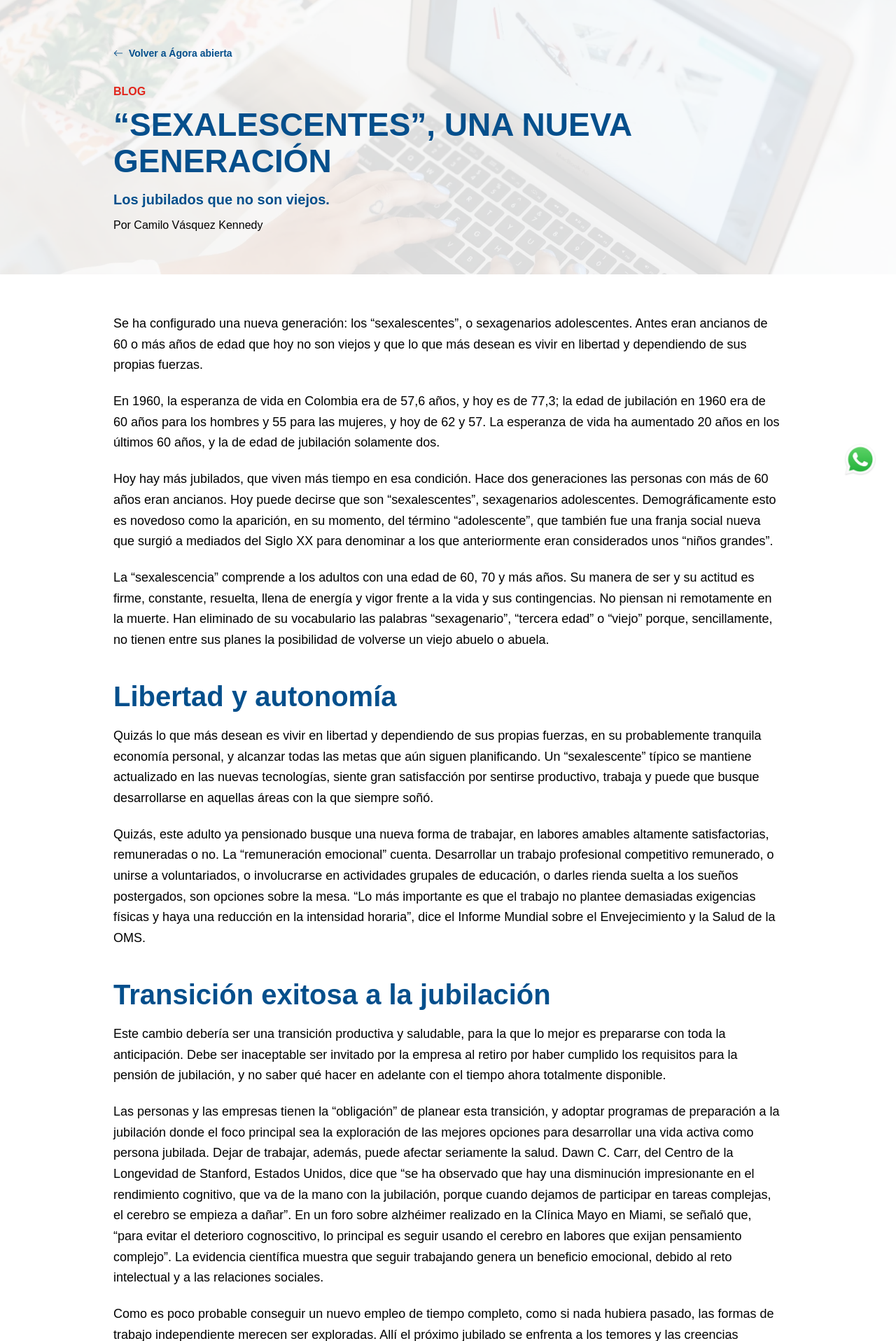
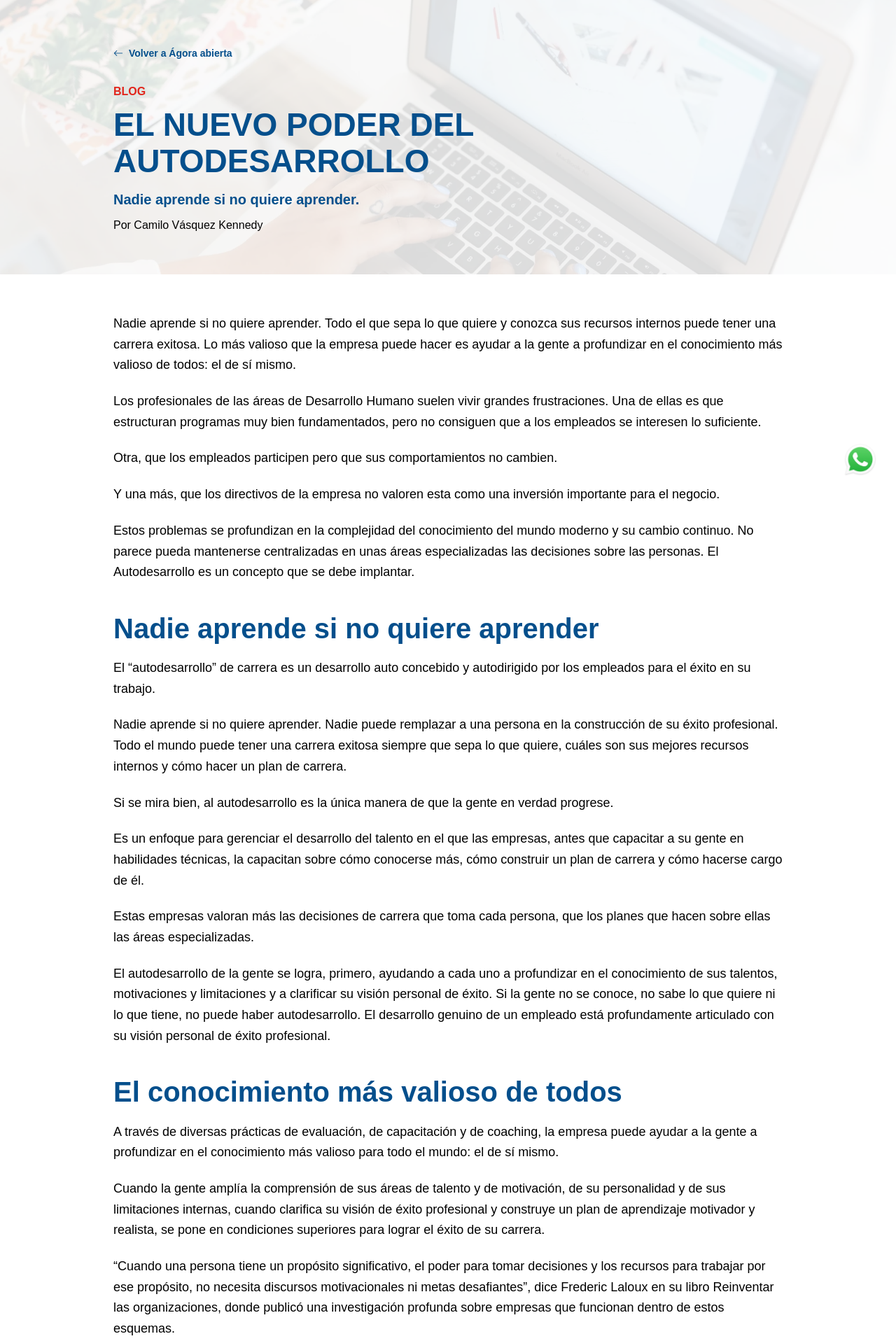
Before and after one commit to hagama/paginavk, a PHP site: page /pages/blogs/blog1.php in a window 1280 px wide. Shown: the part 92-2008 px from the top of the page at 70% size. Run offline with PHP 8.4, Linux system fonts and the light colour scheme.

Commit message:
Update blog autodesarrollo content

```diff
--- a/pages/blogs/blog1.php
+++ b/pages/blogs/blog1.php
@@ -4,7 +4,7 @@
   <head>
     <meta charset="utf-8">
     <meta name="viewport" content="width=device-width, initial-scale=1">
-    <title>VK - Sexalescentes, una nueva generación</title>
+    <title>VK - El nuevo poder del autodesarrollo</title>
 <?php render_open_graph(); ?>
     <link rel="icon" type="image/x-icon" href="../../recursos-multimedia/logos/icon-vasquez-kennedy.ico">
     <link href="https://cdn.jsdelivr.net/npm/bootstrap@5.3.8/dist/css/bootstrap.min.css" rel="stylesheet" integrity="sha384-sRIl4kxILFvY47J16cr9ZwB07vP4J8+LH7qKQnuqkuIAvNWLzeN8tE5YBujZqJLB" crossorigin="anonymous">
@@ -84,37 +84,73 @@
                     Volver a Ágora abierta
                 </a>
                 <p class="blog-kicker text-p4">Blog</p>
-                <h1>“SEXALESCENTES”, UNA NUEVA GENERACIÓN</h1>
-                <p class="blog-subtitle text-p2">Los jubilados que no son viejos.</p>
+                <h1>EL NUEVO PODER DEL AUTODESARROLLO</h1>
+                <p class="blog-subtitle text-p2">Nadie aprende si no quiere aprender.</p>
                 <p class="blog-author text-p4">Por Camilo Vásquez Kennedy</p>
             </div>
         </section>
 
         <section class="blog-article-section">
             <article class="container blog-article">
-                <p class="text-p3">Se ha configurado una nueva generación: los “sexalescentes”, o sexagenarios adolescentes. Antes eran ancianos de 60 o más años de edad que hoy no son viejos y que lo que más desean es vivir en libertad y dependiendo de sus propias fuerzas.</p>
+                <p class="text-p3">Nadie aprende si no quiere aprender. Todo el que sepa lo que quiere y conozca sus recursos internos puede tener una carrera exitosa. Lo más valioso que la empresa puede hacer es ayudar a la gente a profundizar en el conocimiento más valioso de todos: el de sí mismo.</p>
 
-                <p class="text-p3">En 1960, la esperanza de vida en Colombia era de 57,6 años, y hoy es de 77,3; la edad de jubilación en 1960 era de 60 años para los hombres y 55 para las mujeres, y hoy de 62 y 57. La esperanza de vida ha aumentado 20 años en los últimos 60 años, y la de edad de jubilación solamente dos.</p>
+                <p class="text-p3">Los profesionales de las áreas de Desarrollo Humano suelen vivir grandes frustraciones. Una de ellas es que estructuran programas muy bien fundamentados, pero no consiguen que a los empleados se interesen lo suficiente.</p>
 
-                <p class="text-p3">Hoy hay más jubilados, que viven más tiempo en esa condición. Hace dos generaciones las personas con más de 60 años eran ancianos. Hoy puede decirse que son “sexalescentes”, sexagenarios adolescentes. Demográficamente esto es novedoso como la aparición, en su momento, del término “adolescente”, que también fue una franja social nueva que surgió a mediados del Siglo XX para denominar a los que anteriormente eran considerados unos “niños grandes”.</p>
+                <p class="text-p3">Otra, que los empleados participen pero que sus comportamientos no cambien.</p>
 
-                <p class="text-p3">La “sexalescencia” comprende a los adultos con una edad de 60, 70 y más años. Su manera de ser y su actitud es firme, constante, resuelta, llena de energía y vigor frente a la vida y sus contingencias. No piensan ni remotamente en la muerte. Han eliminado de su vocabulario las palabras “sexagenario”, “tercera edad” o “viejo” porque, sencillamente, no tienen entre sus planes la posibilidad de volverse un viejo abuelo o abuela.</p>
+                <p class="text-p3">Y una más, que los directivos de la empresa no valoren esta como una inversión importante para el negocio.</p>
 
-                <h2>Libertad y autonomía</h2>
+                <p class="text-p3">Estos problemas se profundizan en la complejidad del conocimiento del mundo moderno y su cambio continuo. No parece pueda mantenerse centralizadas en unas áreas especializadas las decisiones sobre las personas. El Autodesarrollo es un concepto que se debe implantar.</p>
 
-                <p class="text-p3">Quizás lo que más desean es vivir en libertad y dependiendo de sus propias fuerzas, en su probablemente tranquila economía personal, y alcanzar todas las metas que aún siguen planificando. Un “sexalescente” típico se mantiene actualizado en las nuevas tecnologías, siente gran satisfacción por sentirse productivo, trabaja y puede que busque desarrollarse en aquellas áreas con la que siempre soñó.</p>
+                <h2>Nadie aprende si no quiere aprender</h2>
 
-                <p class="text-p3">Quizás, este adulto ya pensionado busque una nueva forma de trabajar, en labores amables altamente satisfactorias, remuneradas o no. La “remuneración emocional” cuenta. Desarrollar un trabajo profesional competitivo remunerado, o unirse a voluntariados, o involucrarse en actividades grupales de educación, o darles rienda suelta a los sueños postergados, son opciones sobre la mesa. “Lo más importante es que el trabajo no plantee demasiadas exigencias físicas y haya una reducción en la intensidad horaria”, dice el Informe Mundial sobre el Envejecimiento y la Salud de la OMS.</p>
+                <p class="text-p3">El “autodesarrollo” de carrera es un desarrollo auto concebido y autodirigido por los empleados para el éxito en su trabajo.</p>
 
-                <h2>Transición exitosa a la jubilación</h2>
+                <p class="text-p3">Nadie aprende si no quiere aprender. Nadie puede remplazar a una persona en la construcción de su éxito profesional. Todo el mundo puede tener una carrera exitosa siempre que sepa lo que quiere, cuáles son sus mejores recursos internos y cómo hacer un plan de carrera.</p>
 
-                <p class="text-p3">Este cambio debería ser una transición productiva y saludable, para la que lo mejor es prepararse con toda la anticipación. Debe ser inaceptable ser invitado por la empresa al retiro por haber cumplido los requisitos para la pensión de jubilación, y no saber qué hacer en adelante con el tiempo ahora totalmente disponible.</p>
+                <p class="text-p3">Si se mira bien, al autodesarrollo es la única manera de que la gente en verdad progrese.</p>
 
-                <p class="text-p3">Las personas y las empresas tienen la “obligación” de planear esta transición, y adoptar programas de preparación a la jubilación donde el foco principal sea la exploración de las mejores opciones para desarrollar una vida activa como persona jubilada. Dejar de trabajar, además, puede afectar seriamente la salud. Dawn C. Carr, del Centro de la Longevidad de Stanford, Estados Unidos, dice que “se ha observado que hay una disminución impresionante en el rendimiento cognitivo, que va de la mano con la jubilación, porque cuando dejamos de participar en tareas complejas, el cerebro se empieza a dañar”. En un foro sobre alzhéimer realizado en la Clínica Mayo en Miami, se señaló que, “para evitar el deterioro cognoscitivo, lo principal es seguir usando el cerebro en labores que exijan pensamiento complejo”. La evidencia científica muestra que seguir trabajando genera un beneficio emocional, debido al reto intelectual y a las relaciones sociales.</p>
+                <p class="text-p3">Es un enfoque para gerenciar el desarrollo del talento en el que las empresas, antes que capacitar a su gente en habilidades técnicas, la capacitan sobre cómo conocerse más, cómo construir un plan de carrera y cómo hacerse cargo de él.</p>
 
-                <p class="text-p3">Como es poco probable conseguir un nuevo empleo de tiempo completo, como si nada hubiera pasado, las formas de trabajo independiente merecen ser exploradas. Allí el próximo jubilado se enfrenta a los temores y las creencias limitantes alrededor de la independencia laboral, que a veces paralizan. Pero los tiempos modernos han multiplicado las opciones para la prestación de servicios profesionales bajo modalidades novedosas como los “Interim Managers” -gerentes que se vinculan a una empresa para liderar proyectos específicos por tiempo definido y con jornadas parciales-, o la provisión de servicios tercerizados, o el servicio en juntas directivas o la consultoría profesional, y muchas otras.</p>
+                <p class="text-p3">Estas empresas valoran más las decisiones de carrera que toma cada persona, que los planes que hacen sobre ellas las áreas especializadas.</p>
 
-                <p class="text-p3">Para casi todas ellas es posible prepararse. El nuevo jubilado probablemente no tenga que inventarse nada nuevo sino armar una buena propuesta para el entorno, basada en los conocimientos, habilidades y experiencias de una vida de trabajo, empacada ahora de manera diferente. Prepararse a tiempo puede hacer que esta última etapa de la vida sea lo que debe ser: un verdadero júbilo.</p>
+                <p class="text-p3">El autodesarrollo de la gente se logra, primero, ayudando a cada uno a profundizar en el conocimiento de sus talentos, motivaciones y limitaciones y a clarificar su visión personal de éxito. Si la gente no se conoce, no sabe lo que quiere ni lo que tiene, no puede haber autodesarrollo. El desarrollo genuino de un empleado está profundamente articulado con su visión personal de éxito profesional.</p>
+
+                <h2>El conocimiento más valioso de todos</h2>
+
+                <p class="text-p3">A través de diversas prácticas de evaluación, de capacitación y de coaching, la empresa puede ayudar a la gente a profundizar en el conocimiento más valioso para todo el mundo: el de sí mismo.</p>
+
+                <p class="text-p3">Cuando la gente amplía la comprensión de sus áreas de talento y de motivación, de su personalidad y de sus limitaciones internas, cuando clarifica su visión de éxito profesional y construye un plan de aprendizaje motivador y realista, se pone en condiciones superiores para lograr el éxito de su carrera.</p>
+
+                <p class="text-p3">“Cuando una persona tiene un propósito significativo, el poder para tomar decisiones y los recursos para trabajar por ese propósito, no necesita discursos motivacionales ni metas desafiantes”, dice Frederic Laloux en su libro Reinventar las organizaciones, donde publicó una investigación profunda sobre empresas que funcionan dentro de estos esquemas.</p>
+
+                <p class="text-p3">El segundo apoyo esencial para los empleados consiste en proveerles un método para la construcción de los planes para su autodesarrollo. Las personas no suelen saber cómo hacer para conducir su desarrollo profesional.</p>
+
+                <p class="text-p3">Lo que sigue es la alienación de esas prioridades individuales con los planes de la empresa y con las exigencias de su rol, que debería incluir un ejercicio de discusión con los representantes apropiados de la empresa. Deberá asegurarse de que sus directivos estén debidamente capacitados en el arte de conversar con sus empleados sobre su desarrollo y facilitar acuerdos y apoyos organizacionales.</p>
+
+                <h2>¿En qué empresas se puede hacer autodesarrollo?</h2>
+
+                <p class="text-p3">El autodesarrollo se practica en empresas en donde se respira un ambiente de confianza y de responsabilidad. “Cuando las organizaciones se construyen (…) sobre estructuras y prácticas que engendran confianza y responsabilidad, comienzan a suceder cosas extraordinarias e inesperadas”, afirmó Laloux. Allí demostró que “hay empresas gobernadas por leyes diferentes y exitosas. La base principal es la confianza y la responsabilidad”. Y son exitosas y ningún empleado tiene interés en abandonarla.</p>
+
+                <p class="text-p3">Las empresas que practican el autodesarrollo invierten en el progreso de su gente y asumen sin miedo el riesgo de hacerla más atractiva en el mercado laboral. Creen en la paradoja del desarrollo según la cual “toda persona que sienta que está prosperando profesionalmente en su empresa y haciéndose más empleable, tenderá a permanecer en ella”.</p>
+
+                <p class="text-p3">El autodesarrollo se puede hacer en empresas que confían en la capacidad de sus empleados para autodirigirse y que respetan y apoyan su autonomía.</p>
+
+                <p class="text-p3">Estas empresas no le programan actividades de capacitación o de coaching a los empleados, definidas por los especialistas desde la cima. Más bien, ponen a si alcance recursos para la autocapacitación mediante cursos, asesores y prácticas que cada persona puede escoger y usar.</p>
+
+                <p class="text-p3">Necesariamente, son objetivas y transparentes en la oferta de vacantes para los empleados y equitativas en las decisiones. Alientan a las personas a que se postulen a las oportunidades internas y las capacitan continuamente para que sean eficaces eligiendo las postulaciones apropiadas. Siempre dan retroalimentación a los postulantes elegidos y no elegidos.</p>
+
+                <p class="text-p3">Estas son empresas que reconocen que, como describe Laloux, “las personas con el poder para decidir por sí mismas tienen energía, potencial creativo y rumbo propios y no hay que decirles qué hacer”.</p>
+
+                <h2>¿Qué no hacen las empresas donde hay autodesarrollo?</h2>
+
+                <p class="text-p3">Las empresas coherentes con un enfoque de Autodesarrollo no tienen planes de carreras sobre los empleados, desconocidos por ellos. No programan actividades obligatorias de capacitación ni sancionan la no participación en ellas. Se basan menos en lo que dicen los especialistas sobre cada persona, que en lo que las mismas personas dicen. No tienen ningún tipo de favoritismo ni subjetividad en las decisiones sobre el personal. No dejan de mirar a profundidad cada vez que una persona decide dejar la compañía, porque una empresa donde la gente aprende y prospera es un sitio del que nadie se quiere ir.</p>
+
+                <p class="text-p3">En resumen, el autodesarrollo de las personas en una empresa es la mejor forma de lograr procesos genuinos de desarrollo de los mejor del talento de cada individuo. Se fundamenta en el autoconocimiento y en la autodirección de los planes de desarrollo. La gente es capacitada para hacer planes para su desarrollo profesional y accede con equidad a oportunidades de capacitación, evaluación, coaching, promoción y retroalimentación.</p>
+
+                <p class="text-p3">Vásquez Kennedy cuenta con la Guía de Autodesarrollo de Carrera, con la cual una persona profundiza en su autoconocimiento, establece sus prioridades de aprendizaje, las alinea con la empresa y construye su plan de acción.</p>
+
+                <p class="text-p3">Este proceso suele ser acompañado por un coach y los resultados descritos se logran en cinco sesiones o menos. El desarrollo del plan se complementa con pruebas focales de evaluación de liderazgo 360°, pre y post, y con un catálogo de cursos de capacitación en línea, alrededor de las prioridades de desarrollo elegidas. La Guía se articula fluidamente con los demás recursos disponibles en la empresa para el desarrollo del talento.</p>
             </article>
         </section>
     </main>
```
Also changed, not shown: pages/eventos.php (+3 -9 lines), styles/eventos.css (+9 -0 lines), pages/blogs/blog2.php (added).
